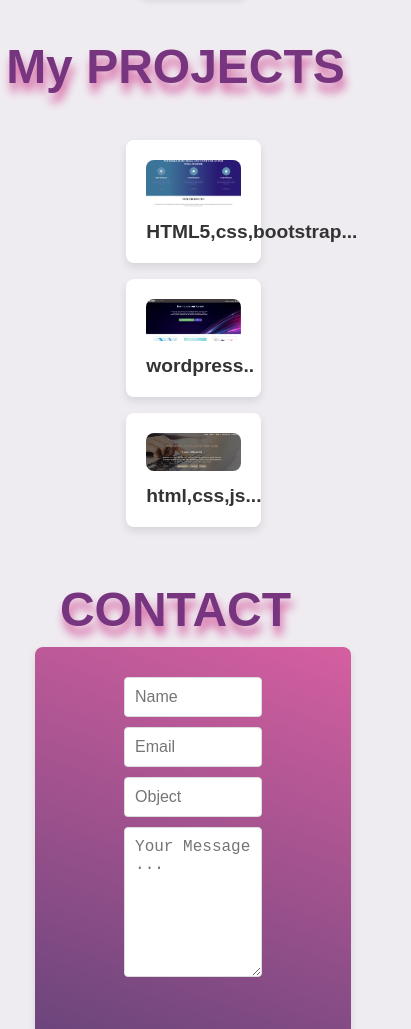
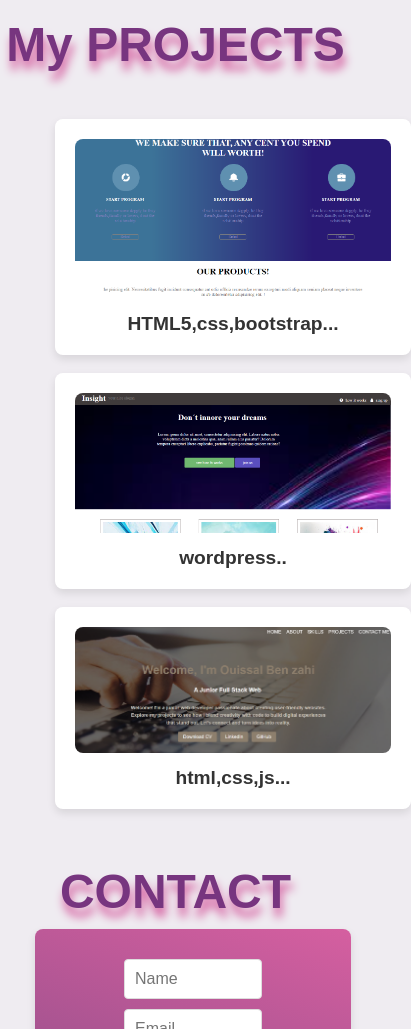
Before and after one commit to Ouisal-ben-zahi/Portfolio, a plain HTML site: page index.html in a window 390 px wide. Shown: the part 4432-5461 px from the top of the page, 411 px wide, since content can reach past the window. Drawn offline with nearby package versions, Linux system fonts and the light colour scheme.

Commit message:
Ucss.css

```diff
--- a/css.css
+++ b/css.css
@@ -450,7 +450,7 @@ input:focus, textarea:focus {
 button[type="submit"] {
     margin-left: 25%;
 
-    width: 250px;
+    width: 25%;
     border: 1px solid gainsboro;
     color: white;
     padding: 10px;
@@ -646,7 +646,7 @@ footer div{
     }
     /*skills*/
     .skills {
-        width: 20%;
+        width: 30%;
         background: #fff;
         border-radius: 10px;
         box-shadow: 0 4px 6px rgba(0, 0, 0, 0.1);
@@ -674,6 +674,15 @@ footer div{
     .contact p{
         display: none;
     }
+    .prj{
+        width: 100%;
+        display: flex;
+        flex-direction: column;
+        justify-content: space-around;
+    }
+    .projects{
+        width: 90%;
+    }
 
 
 
```
